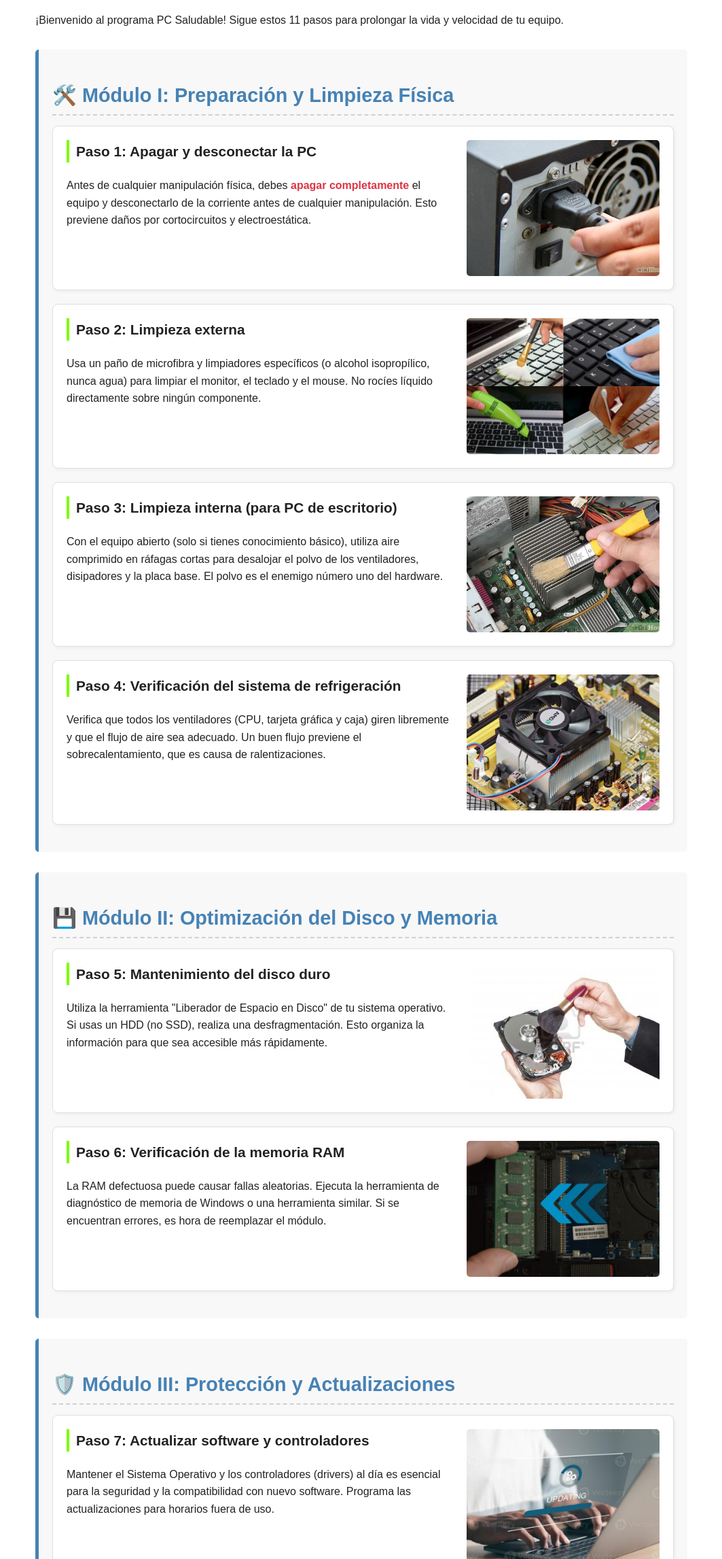
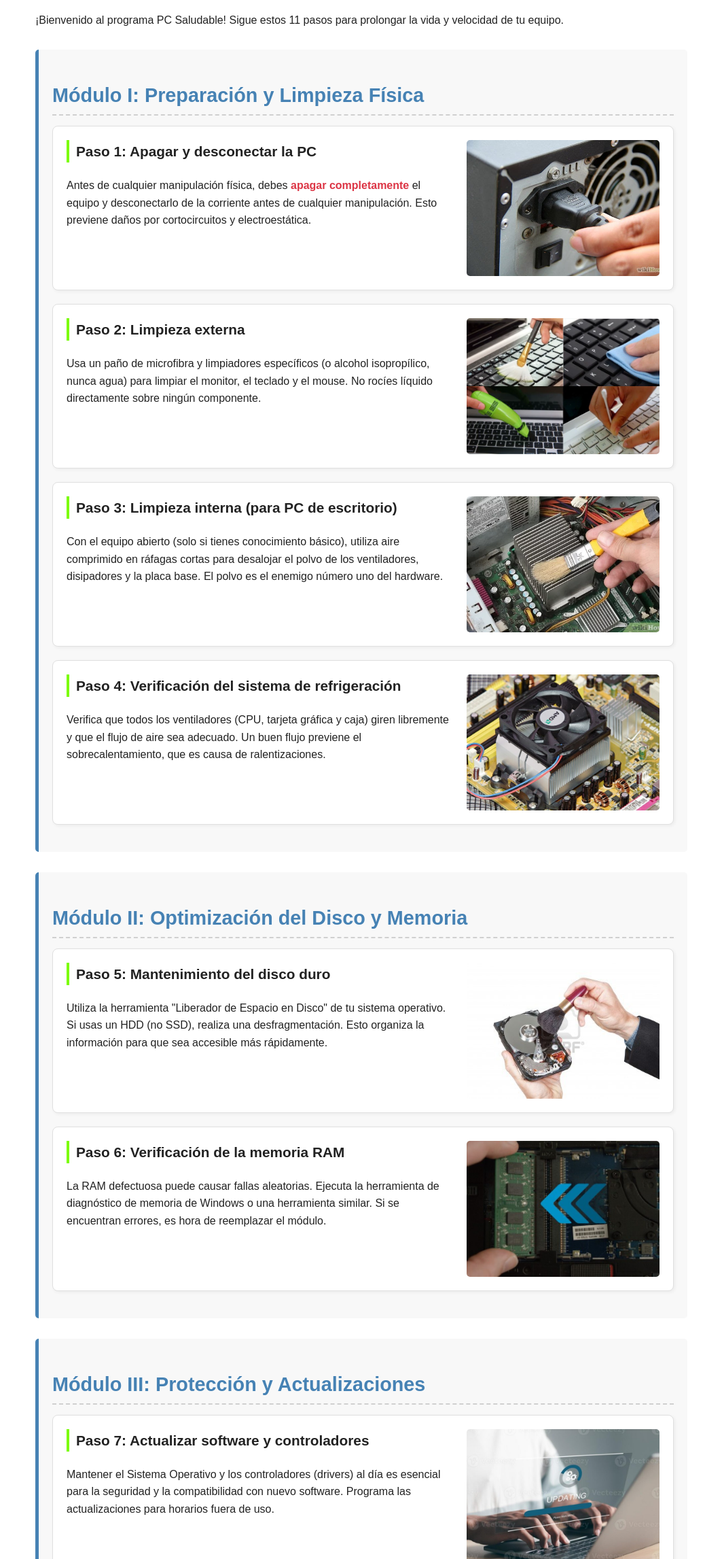
Before and after one commit to xMintLow/pc, a plain HTML site: page index.html in a window 1280 px wide. Shown: the part 507-2800 px from the top of the page at 68% size, without its empty margins (108-1171 px from the left). Drawn offline with Linux system fonts and the light colour scheme.

Commit message:
index.html

```diff
--- a/index.html
+++ b/index.html
@@ -43,7 +43,7 @@
         <p>¡Bienvenido al programa PC Saludable! Sigue estos 11 pasos para prolongar la vida y velocidad de tu equipo.</p>
 
         <div class="modulo" id="modulo1">
-            <h2>🛠️ Módulo I: Preparación y Limpieza Física</h2>
+            <h2>Módulo I: Preparación y Limpieza Física</h2>
 
             <div class="paso">
                 <div class="contenido-paso">
@@ -88,7 +88,7 @@
         </div>
 
         <div class="modulo" id="modulo2">
-            <h2>💾 Módulo II: Optimización del Disco y Memoria</h2>
+            <h2>Módulo II: Optimización del Disco y Memoria</h2>
 
             <div class="paso">
                 <div class="contenido-paso">
@@ -112,7 +112,7 @@
         </div>
 
         <div class="modulo" id="modulo3">
-            <h2>🛡️ Módulo III: Protección y Actualizaciones</h2>
+            <h2>Módulo III: Protección y Actualizaciones</h2>
 
             <div class="paso">
                 <div class="contenido-paso">
@@ -136,7 +136,7 @@
         </div>
 
         <div class="modulo" id="modulo4">
-            <h2>🔄 Módulo IV: Preparación y Cierre</h2>
+            <h2>Módulo IV: Preparación y Cierre</h2>
 
             <div class="paso">
                 <div class="contenido-paso">
```
